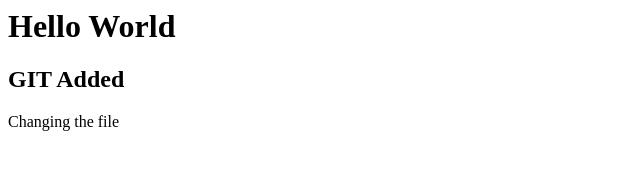
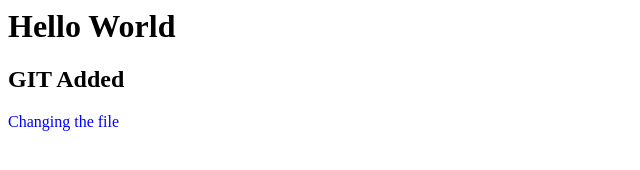
Before and after one commit to MohammedSarfarazAli/cebuproperties, a plain HTML site: page index.html in a window 1280 px wide. Shown: the whole page, without its empty margins (0-640 px from the left). Drawn offline with Linux system fonts and the light colour scheme.

Commit message:
CP #1 Style added

```diff
--- a/index.html
+++ b/index.html
@@ -5,6 +5,6 @@
 <body>
 <h1>Hello World</h1>
 <h2>GIT Added</h2>
-<p>Changing the file</p>
+<p style="color:blue">Changing the file</p>
 </body>
 </html>
```
